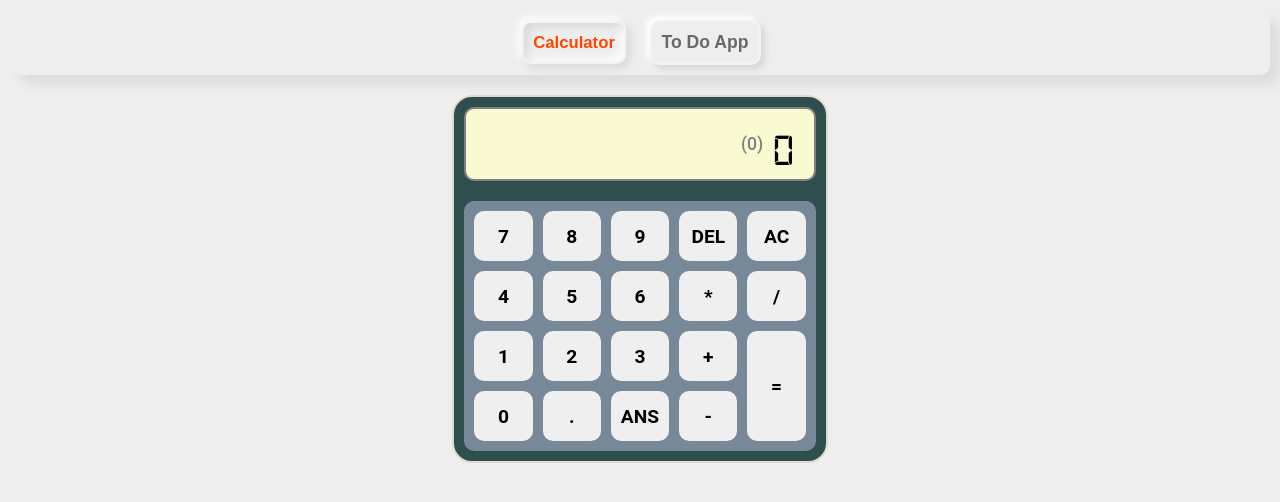
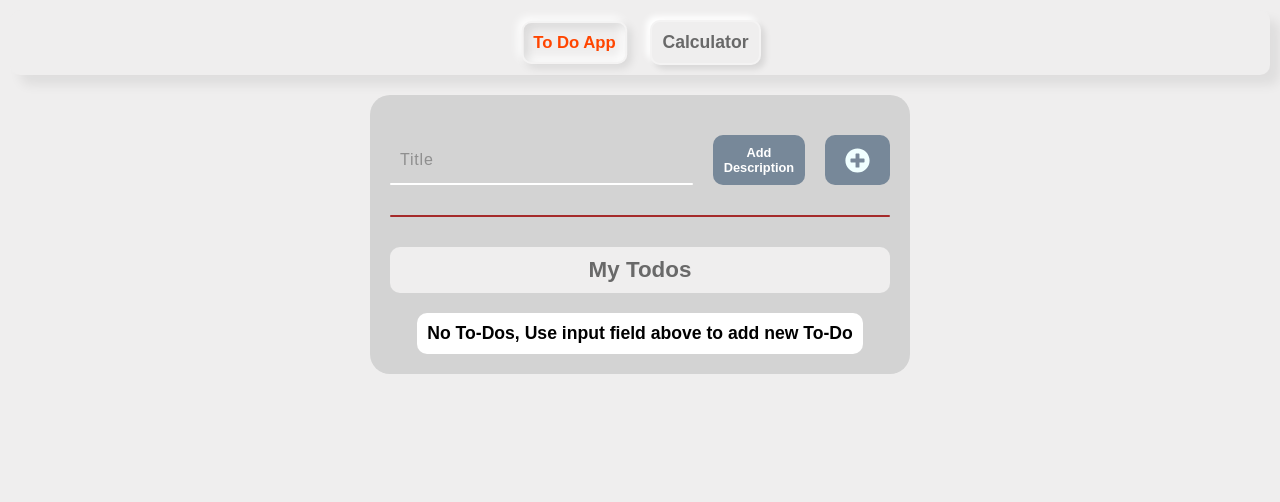
Before and after one commit to maddatsubedi/React-Multiapp, a React (Create React App) app: page / in a window 1280 px wide. Shown: the top 502 px of the page. Built offline with nearby package versions, Linux system fonts and the light colour scheme.

Commit message:
Bug Fixes and UI Changes

```diff
--- a/src/App.js
+++ b/src/App.js
@@ -11,7 +11,7 @@ function App() {
         <Navbar />
         <main className="main">
           <Routes>
-            <Route path='/' element={<Calculator />} />
+            <Route path='/' element={<ToDoApp />} />
             <Route path='/calculator' element={<Calculator />} />
             <Route path='/todoapp' element={<ToDoApp />} />
           </Routes>
--- a/src/components/Navbar/Navbar.js
+++ b/src/components/Navbar/Navbar.js
@@ -7,7 +7,7 @@ const NavItem = ({ to, children }) => {
   const isActive = useMatch({ path : resolvedPath.pathname, end : true });
   const isHome = useMatch({ path : '/', end : true });
   return (
-    <li className={`nav-item ${isActive ? `active` : isHome ? to === '/calculator' ? `active` : `` : ``}`}>
+    <li className={`nav-item ${isActive ? `active` : isHome ? to === '/todoapp' ? `active` : `` : ``}`}>
       <NavLink to={to}>{children}</NavLink>
     </li>
   );
@@ -18,8 +18,8 @@ const Navbar = () => {
     <>
       <nav className='navbar'>
         <ul>
+          <NavItem to="/todoapp">To Do App</NavItem>
           <NavItem to="/calculator">Calculator</NavItem>
-          <NavItem to="/todoapp">To Do App</NavItem>
         </ul>
       </nav>
     </>
```
Also changed, not shown: 1 other file (tests, documents, lock files or other folders).
